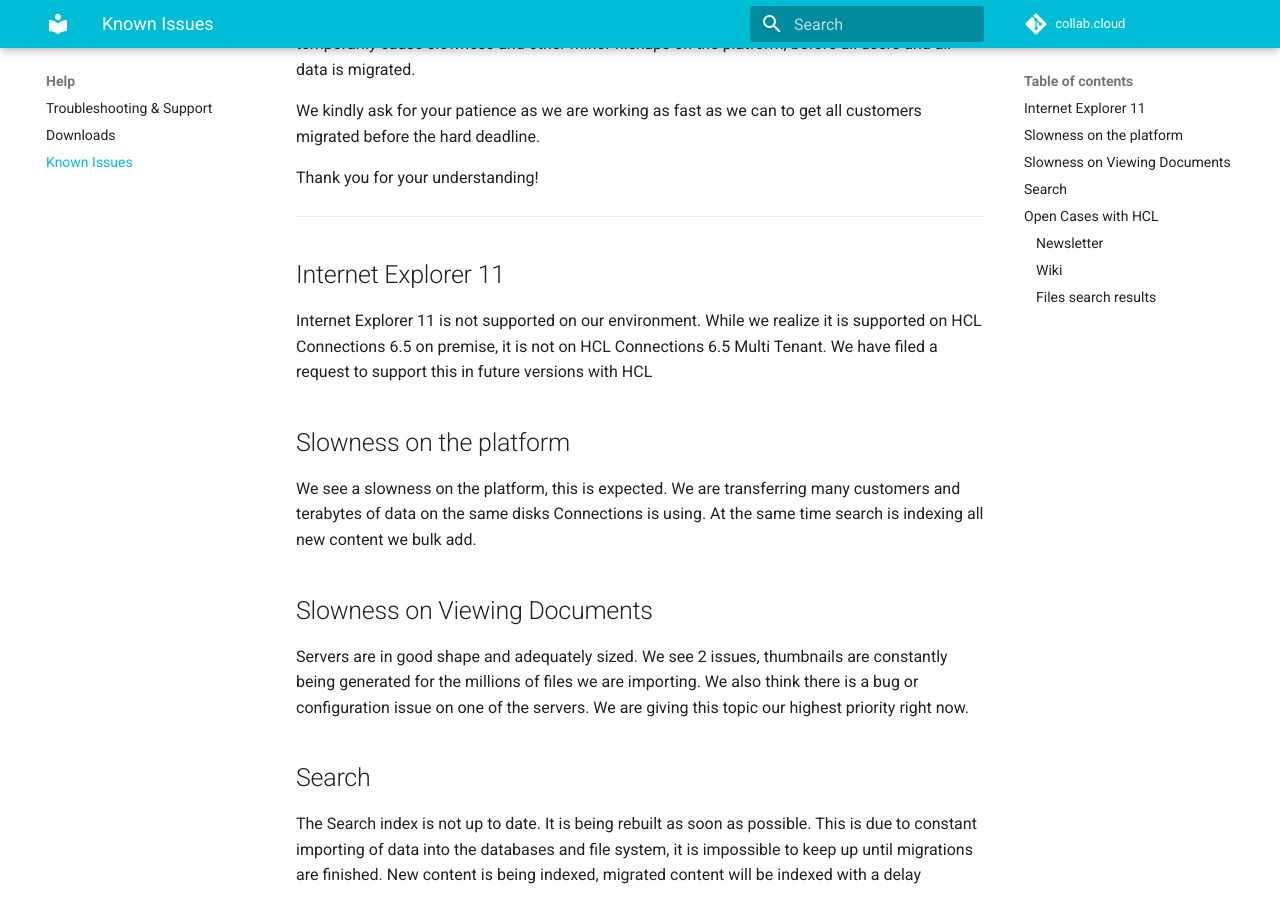
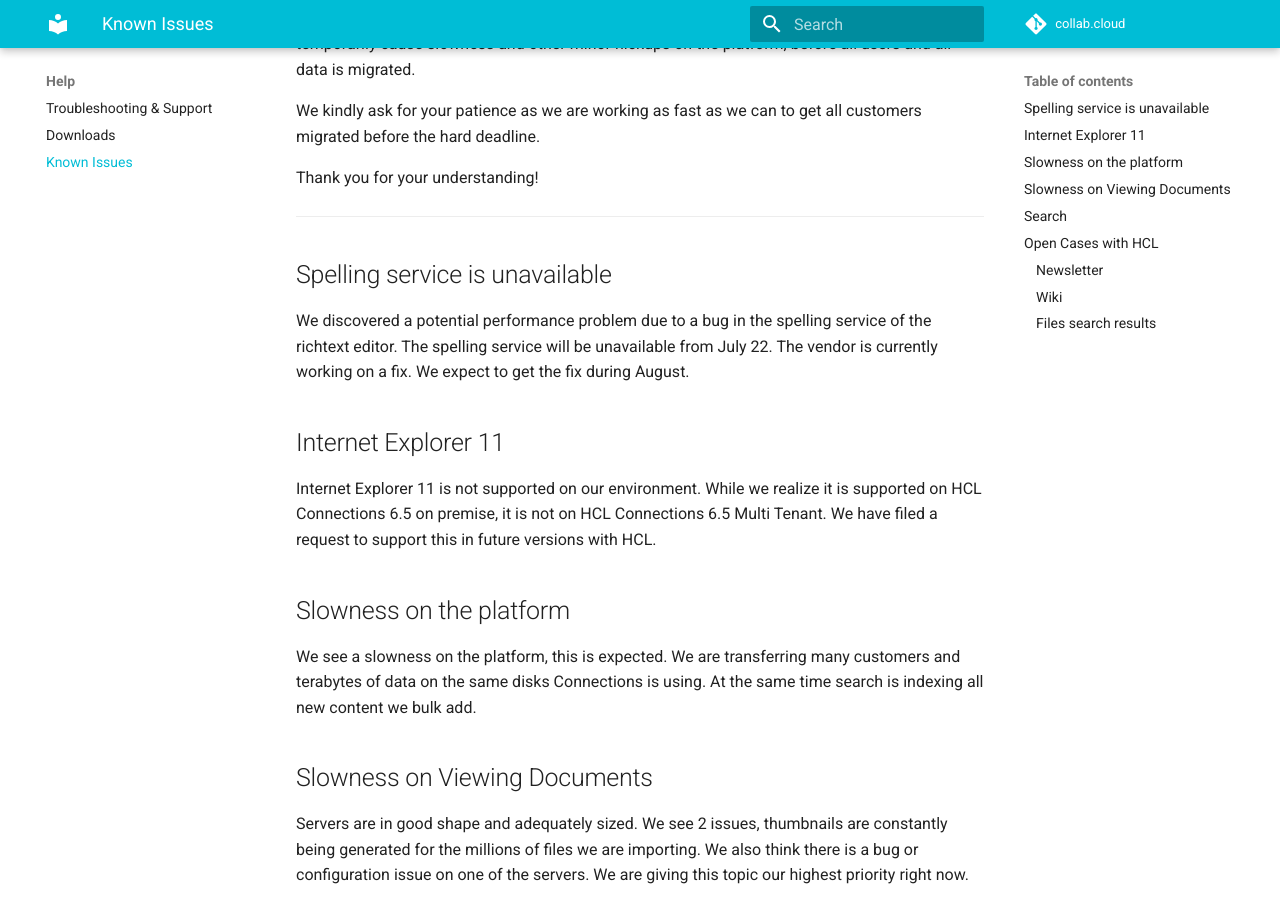
Before and after one commit to collabdotcloud/docs.collab.cloud, an MkDocs documentation site: the page built from docs/help/known-issues.md, in a window 1280 px wide and 900 px high, scrolled down 315 px. Built offline with MkDocs 1.6.1 and Material for MkDocs 9.7.7, drawn with Linux system fonts in a browser that asks for light colours.

Commit message:
spelling service in knwon issues

```diff
--- a/docs/help/known-issues.md
+++ b/docs/help/known-issues.md
@@ -10,9 +10,13 @@
 
 ---
 
+## Spelling service is unavailable
+
+We discovered a potential performance problem due to a bug in the spelling service of the richtext editor. The spelling service will be unavailable from July 22. The vendor is currently working on a fix. We expect to get the fix during August.
+
 ## Internet Explorer 11
 
-Internet Explorer 11 is not supported on our environment. While we realize it is supported on HCL Connections 6.5 on premise, it is not on HCL Connections 6.5 Multi Tenant. We have filed a request to support this in future versions with HCL
+Internet Explorer 11 is not supported on our environment. While we realize it is supported on HCL Connections 6.5 on premise, it is not on HCL Connections 6.5 Multi Tenant. We have filed a request to support this in future versions with HCL.
 
 ## Slowness on the platform
 
```
